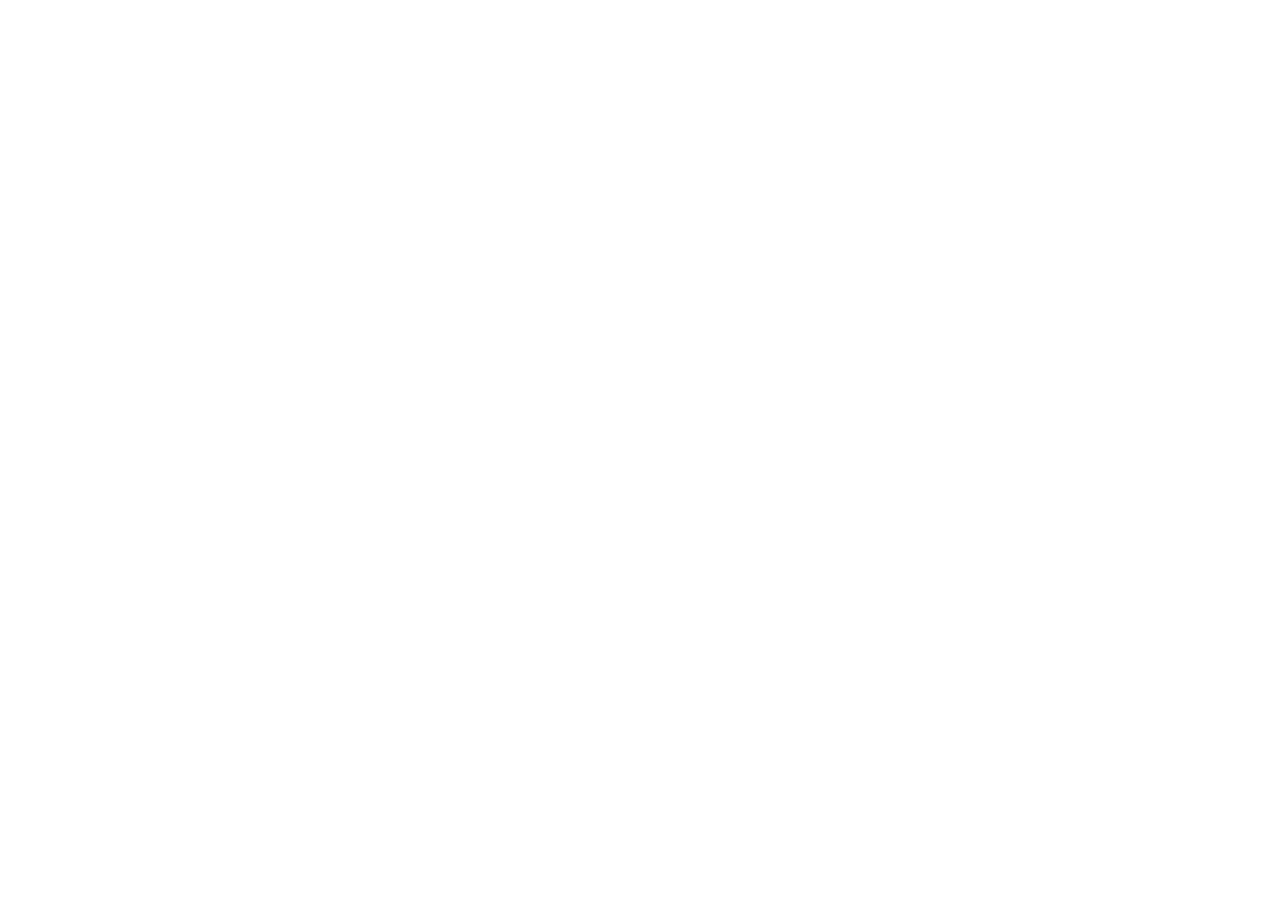
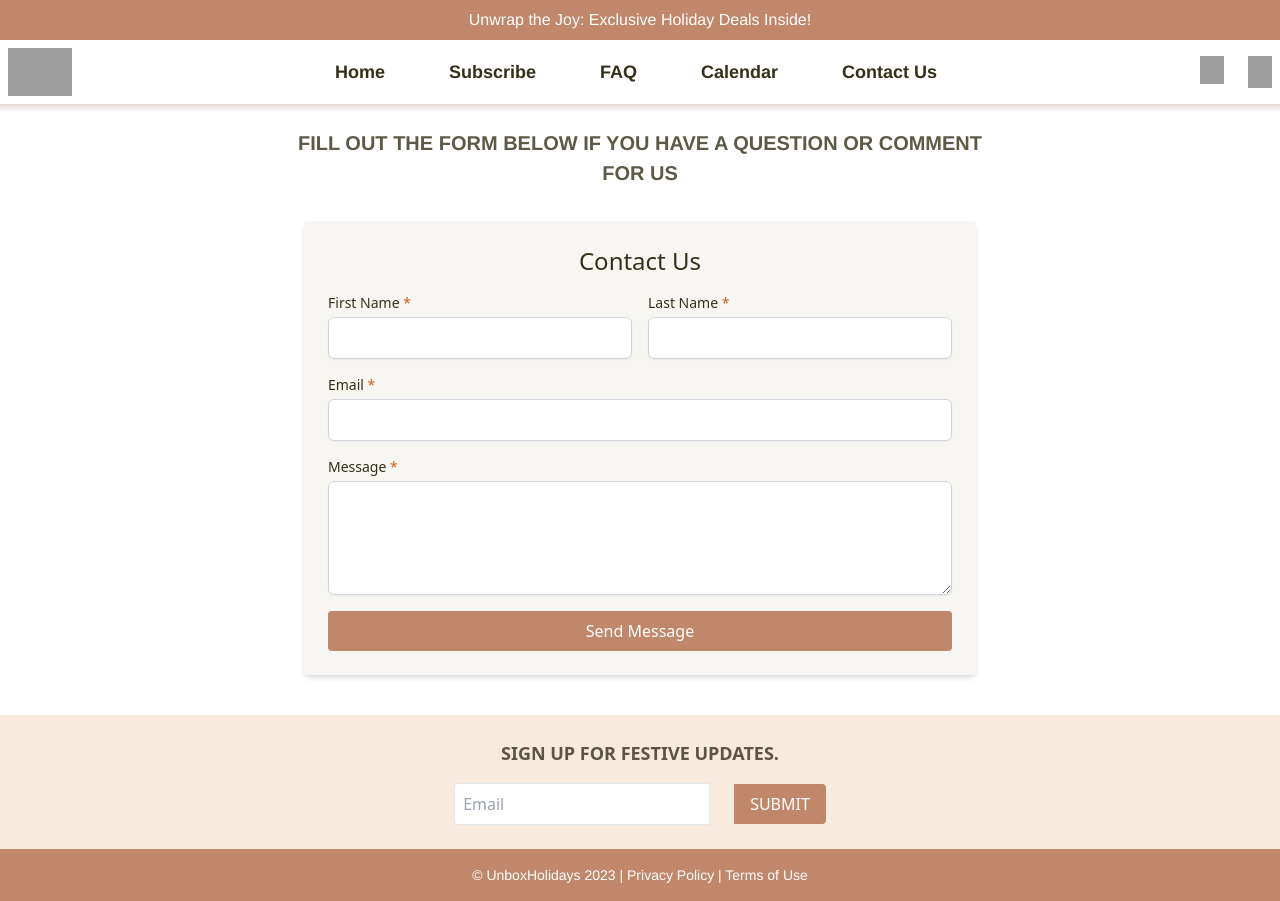
Before and after one commit to Belal-Mohsen/transactional-web-project-Belal-Mohsen, a React (Create React App) app in the folder client/: page /contactus in a window 1280 px wide. Before the commit this address had no page. Before the commit the page ends 800 px from the top, so only its background shows below. Built offline with nearby package versions, Linux system fonts and the light colour scheme; grey boxes are pictures that could not be loaded.

Commit message:
added contact us and calendar

```diff
--- a/client/src/App.js
+++ b/client/src/App.js
@@ -1,12 +1,16 @@
 import { Route, Routes } from 'react-router-dom';
 import Homepage from './pages/Homepage';
 import SignUpPage from './pages/SignUpPage';
+import ContactUsPage from './pages/ContactUsPage';
+import CalendarPage from './pages/CalendarPage';
 
 function App() {
   return (
     <Routes>
       <Route path="/" element={<Homepage />} />
       <Route path="/signup" element={<SignUpPage />} />
+      <Route path="/contactus" element={<ContactUsPage />} />
+      <Route path="/calendar" element={<CalendarPage />} />
     </Routes>
   );
 }
--- /dev/null
+++ b/client/src/components/Calendar.jsx
@@ -0,0 +1,40 @@
+import React from "react";
+
+const Calendar = () => {
+    const holidays = [
+        { name: "New Year’s Eve", shippingDate: "Dec. 5", holidayDate: "Dec. 31" },
+        { name: "Valentine’s Day", shippingDate: "Jan. 19", holidayDate: "Feb. 14" },
+        { name: "Saint Patrick’s Day", shippingDate: "Feb. 23", holidayDate: "March 17" },
+        { name: "Easter Monday", shippingDate: "March 4", holidayDate: "April 1" },
+        { name: "Saint Jean Baptiste Day", shippingDate: "May 31", holidayDate: "June 24" },
+        { name: "Canada Day", shippingDate: "June 7", holidayDate: "July 1" },
+        { name: "Thanksgiving Day", shippingDate: "Sep. 13", holidayDate: "Oct. 14" },
+        { name: "Halloween", shippingDate: "Sep.27", holidayDate: "Oct. 31" },
+        { name: "Christmas", shippingDate: "Nov. 29", holidayDate: "Dec. 25" },
+    ];
+
+    return (
+        <div className="relative mx-auto overflow-hidden rounded shadow-md border-2 border-solid border-[#f7f6f2] max-w-7xl p-6 mb-4">
+            <table className="w-full">
+                <thead>
+                    <tr className="bg-[#f7f6f2]">
+                        <th className="font-semibold text-[#c0876a] text-[24px] px-4 py-2">Holiday</th>
+                        <th className="font-semibold text-[#c0876a] text-[24px] px-4 py-2">Shipping Date</th>
+                        <th className="font-semibold text-[#c0876a] text-[24px] px-4 py-2">Holiday Date</th>
+                    </tr>
+                </thead>
+                <tbody>
+                    {holidays.map((holiday, index) => (
+                        <tr key={index} className={index % 2 === 0 ? 'bg-white' : 'bg-[#f7f6f2]'}>
+                            <td className="text-center text-[#342f19cc] text-[20px] px-4 py-2">{holiday.name}</td>
+                            <td className="text-center text-[#342f19cc] text-[20px] px-4 py-2">{holiday.shippingDate}</td>
+                            <td className="text-center text-[#342f19cc] text-[20px] px-4 py-2">{holiday.holidayDate}</td>
+                        </tr>
+                    ))}
+                </tbody>
+            </table>
+        </div>
+    );
+};
+
+export default Calendar;
--- /dev/null
+++ b/client/src/components/ContactUs.jsx
@@ -0,0 +1,63 @@
+import React from "react";
+
+const ContactUs = () => {
+        return (
+            <div className="w-full max-w-2xl mx-auto bg-[#f7f6f2] rounded shadow-md p-6 my-10">
+              <h2 className="text-2xl font-medium text-[#342f19] mb-4 text-center">
+                Contact Us
+             </h2>
+              <form className="space-y-4">
+                <div className="flex gap-4">
+                  <div className="flex-1">
+                    <label htmlFor="firstName" className="block text-sm font-medium text-[#342f19]">
+                      First Name <span className="text-[#d15d1c]">*</span>
+                    </label>
+                    <input
+                      type="text"
+                      id="firstName"
+                      className="mt-1 block w-full border border-gray-300 rounded-md shadow-sm p-2"
+                    />
+                  </div>
+                  <div className="flex-1">
+                    <label htmlFor="lastName" className="block text-sm font-medium text-[#342f19]">
+                      Last Name <span className="text-[#d15d1c]">*</span>
+                    </label>
+                    <input
+                      type="text"
+                      id="lastName"
+                      className="mt-1 block w-full border border-gray-300 rounded-md shadow-sm p-2"
+                    />
+                  </div>
+                </div>
+                <div>
+                  <label htmlFor="email" className="block text-sm font-medium text-[#342f19]">
+                    Email <span className="text-[#d15d1c]">*</span>
+                  </label>
+                  <input
+                    type="email"
+                    id="email"
+                    className="mt-1 block w-full border border-gray-300 rounded-md shadow-sm p-2"
+                  />
+                </div>
+                <div>
+                  <label htmlFor="message" className="block text-sm font-medium text-[#342f19]">
+                    Message <span className="text-[#d15d1c]">*</span>
+                  </label>
+                  <textarea
+                    id="message"
+                    rows="4"
+                    className="mt-1 block w-full border border-gray-300 rounded-md shadow-sm p-2"
+                  ></textarea>
+                </div>
+                <button
+                  type="submit"
+                  className="w-full bg-[#c0876a] text-white rounded py-2 mt-4"
+                >
+                  Send Message
+                </button>
+              </form>
+            </div>
+  );
+};
+
+export default ContactUs;
--- /dev/null
+++ b/client/src/pages/CalendarPage.jsx
@@ -0,0 +1,33 @@
+import React from "react";
+import TopBanner from "../components/TopBanner";
+import NavBar from "../components/NavBar";
+import Footer from "../components/Footer";
+import Newsletter from "../components/Newsletter";
+import Calendar from "../components/Calendar";
+import Shadow from "../components/Shadow";
+import ChatBox from "../components/ChatBox";
+
+const CalendarPage = () => {
+    return (
+      <div className="flex flex-col min-h-screen bg-white">
+        <TopBanner />
+        <NavBar />
+        <Shadow />
+        <div className="flex flex-1 items-center justify-center">
+            <p className="w-[730px] h-[37px] mx-1 mt-6 mb-2 [font-family:'Inter-SemiBold',Helvetica] font-semibold text-[#342f19cc] text-[24px] text-center">
+            THE UNBOX HOLIDAYS CALENDAR
+            </p>
+        </div>
+        <div className="flex flex-1 items-center justify-center">
+          <Calendar />
+        </div>
+
+        <ChatBox className="!fixed !left-[1346px] !top-[816px]" />
+
+        <Newsletter />
+        <Footer />
+      </div>
+    );
+  };
+
+  export default CalendarPage;
--- /dev/null
+++ b/client/src/pages/ContactUsPage.jsx
@@ -0,0 +1,33 @@
+import React from "react";
+import TopBanner from "../components/TopBanner";
+import NavBar from "../components/NavBar";
+import Footer from "../components/Footer";
+import Newsletter from "../components/Newsletter";
+import Shadow from "../components/Shadow";
+import ChatBox from "../components/ChatBox";
+import ContactUs from "../components/ContactUs";
+
+const ContactUsPage = () => {
+    return (
+      <div className="flex flex-col min-h-screen bg-white">
+        <TopBanner />
+        <NavBar />
+        <Shadow />
+        <div className="flex flex-1 items-center justify-center">
+            <p className="w-[730px] h-[37px] mx-1 my-4 [font-family:'Inter-SemiBold',Helvetica] font-semibold text-[#342f19cc] text-[20px] text-center">
+                FILL OUT THE FORM BELOW IF YOU HAVE A QUESTION OR COMMENT FOR US
+            </p>
+        </div>
+        <div className="flex flex-1 items-center justify-center">
+          <ContactUs />
+        </div>
+
+        <ChatBox className="!fixed !left-[1346px] !top-[816px]" />
+
+        <Newsletter />
+        <Footer />
+      </div>
+    );
+  };
+
+  export default ContactUsPage;
```
